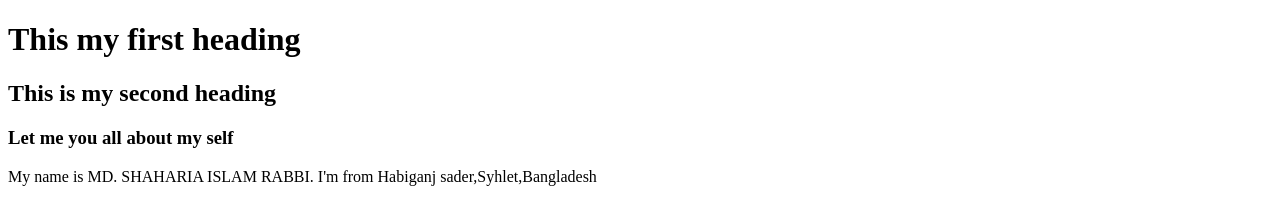
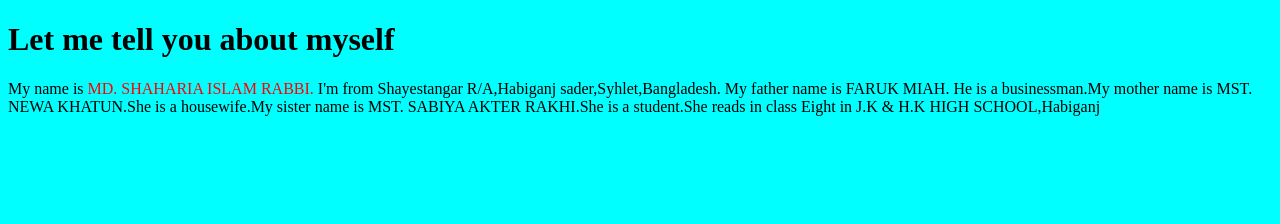
Before and after one commit to shaharia10/my-second-repo, a plain HTML site: page index.html in a window 1280 px wide. Drawn offline with Linux system fonts and the light colour scheme.

Commit message:
added some css styles

```diff
--- a/index.html
+++ b/index.html
@@ -5,11 +5,10 @@
     <meta http-equiv="X-UA-Compatible" content="IE=edge">
     <meta name="viewport" content="width=device-width, initial-scale=1.0">
     <title>My second githhub repo</title>
+    <link rel="stylesheet" href="style.css">
 </head>
 <body>
-    <h1>This my first heading</h1>
-    <h2>This is my second heading</h2>
-    <h3>Let me you all about my self</h3>
-    <p>My name is MD. SHAHARIA ISLAM RABBI. I'm from Habiganj sader,Syhlet,Bangladesh</p>
+    <h1>Let me tell you about myself</h1>
+    <p>My name is <span>MD. SHAHARIA ISLAM RABBI.</span> I'm from Shayestangar R/A,Habiganj sader,Syhlet,Bangladesh. My father name is FARUK MIAH. He is a businessman.My mother name is MST. NEWA KHATUN.She is a housewife.My sister name is MST. SABIYA AKTER RAKHI.She is a student.She reads in class Eight in J.K & H.K HIGH SCHOOL,Habiganj</p>
 </body>
 </html>
--- /dev/null
+++ b/style.css
@@ -0,0 +1,6 @@
+span{
+    color: red;
+}
+*{
+    background-color: aqua;
+}
```
